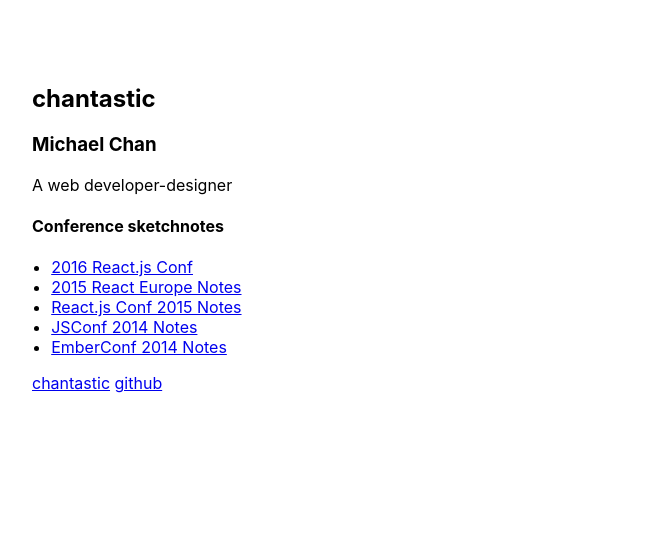
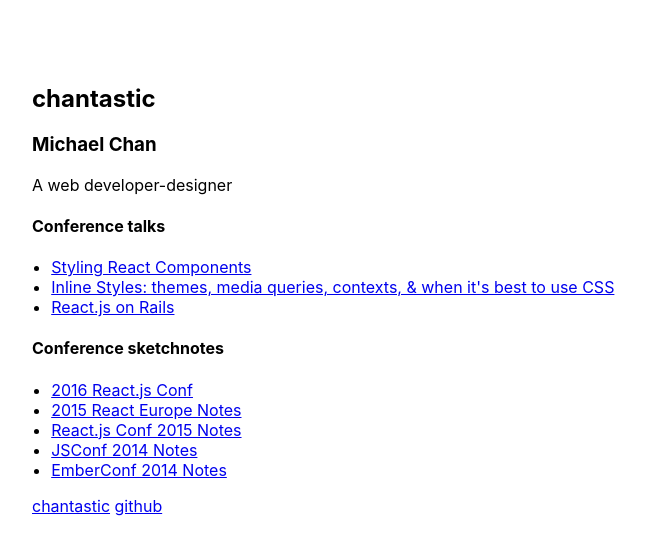
Before and after one commit to chantastic/chantastic.io, a Jekyll site: the page built from index.html, in a window 1280 px wide. Shown: the top 555 px of the page, without its empty margins (32-678 px from the left). Built offline with Jekyll 4.4.1, drawn with Linux system fonts in a browser that asks for light colours; some web fonts are replaced.

Commit message:
section: add talks

```diff
--- a/index.html
+++ b/index.html
@@ -8,6 +8,21 @@
 <p>
   A web developer-designer
 </p>
+
+<section>
+  <h4>Conference talks</h4>
+  <ul style="padding-left: 1.2em">
+    <li>
+      <a href="https://www.youtube.com/watch?v=ERB1TJBn32c">Styling React Components</a>
+    </li>
+    <li>
+      <a href="https://www.youtube.com/watch?v=ERB1TJBn32c">Inline Styles: themes, media queries, contexts, &amp; when it's best to use CSS</a>
+    </li>
+    <li>
+      <a href="https://www.youtube.com/watch?v=ERB1TJBn32c">React.js on Rails</a>
+    </li>
+  </ul>
+</section>
 
 <section>
   <h4>Conference sketchnotes</h4>
```
